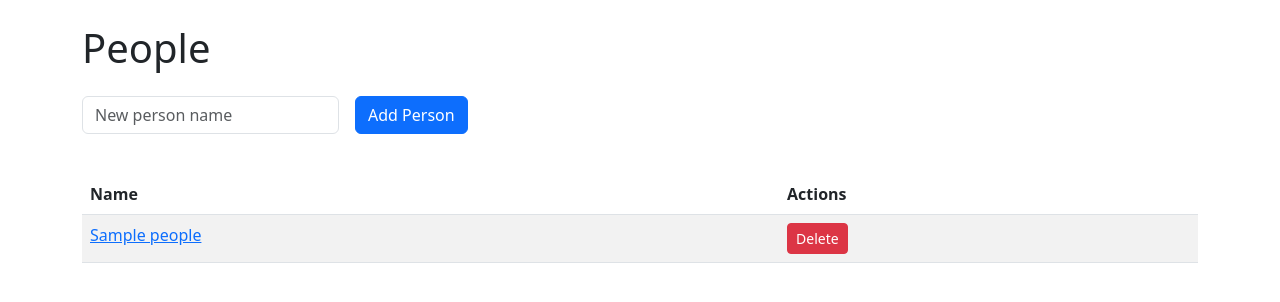
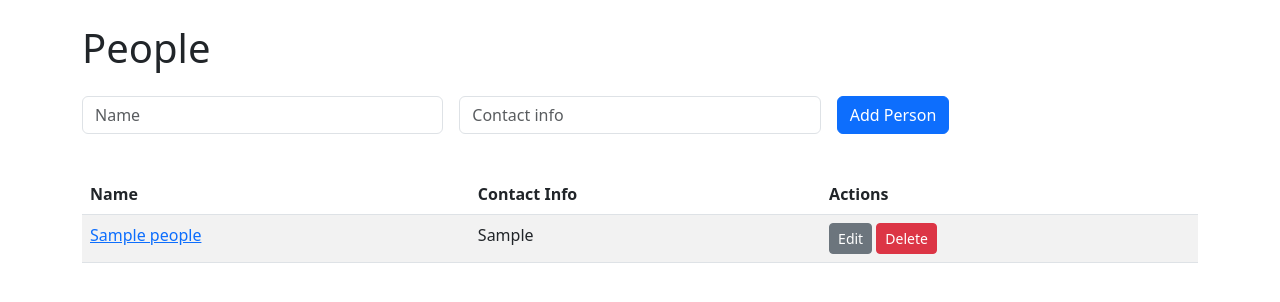
Before and after one commit to d-kholin/tooltracker, a Flask app: page /people in a window 1280 px wide. Shown: the part 56-358 px from the top of the page. Run offline with Flask 3, Linux system fonts and the light colour scheme; tables that the repository leaves empty hold one stand-in row (values such as "Sample post").

Commit message:
Require existing people for lending and add contact info

```diff
--- a/app.py
+++ b/app.py
@@ -35,10 +35,16 @@ def init_db():
             """
             CREATE TABLE IF NOT EXISTS people (
                 id INTEGER PRIMARY KEY AUTOINCREMENT,
-                name TEXT NOT NULL UNIQUE
+                name TEXT NOT NULL UNIQUE,
+                contact_info TEXT
             )
             """
         )
+        # Ensure contact_info column exists for older databases
+        try:
+            c.execute("ALTER TABLE people ADD COLUMN contact_info TEXT")
+        except sqlite3.OperationalError:
+            pass
         c.execute(
             """
             CREATE TABLE IF NOT EXISTS loans (
@@ -120,7 +126,7 @@ def delete_tool(tool_id):
 @app.route('/lend/<int:tool_id>', methods=['GET', 'POST'])
 def lend_tool(tool_id):
     if request.method == 'POST':
-        person = request.form['person']
+        person_id = request.form.get('person_id')
         with get_conn() as conn:
             c = conn.cursor()
             c.execute(
@@ -130,21 +136,26 @@ def lend_tool(tool_id):
             if c.fetchone()[0] > 0:
                 flash('Tool already lent out')
             else:
-                c.execute("SELECT id FROM people WHERE name=?", (person,))
+                c.execute("SELECT id FROM people WHERE id=?", (person_id,))
                 row = c.fetchone()
-                if row:
-                    person_id = row[0]
+                if not row:
+                    flash('Person not found')
                 else:
-                    c.execute("INSERT INTO people (name) VALUES (?)", (person,))
-                    person_id = c.lastrowid
-                lent_on = datetime.date.today().isoformat()
-                c.execute(
-                    "INSERT INTO loans (tool_id, person_id, lent_on) VALUES (?, ?, ?)",
-                    (tool_id, person_id, lent_on),
-                )
-                conn.commit()
+                    lent_on = datetime.date.today().isoformat()
+                    c.execute(
+                        "INSERT INTO loans (tool_id, person_id, lent_on) VALUES (?, ?, ?)",
+                        (tool_id, person_id, lent_on),
+                    )
+                    conn.commit()
         return redirect(url_for('index'))
-    return render_template('lend_tool.html', tool_id=tool_id)
+    with get_conn() as conn:
+        c = conn.cursor()
+        c.execute("SELECT id, name FROM people ORDER BY name")
+        people = c.fetchall()
+        if not people:
+            flash('No people available. Add a person first.')
+            return redirect(url_for('people'))
+    return render_template('lend_tool.html', tool_id=tool_id, people=people)
 
 
 @app.route('/return/<int:tool_id>', methods=['POST'])
@@ -170,17 +181,21 @@ def return_tool(tool_id):
 def people():
     if request.method == 'POST':
         name = request.form['name']
+        contact_info = request.form.get('contact_info', '')
         with get_conn() as conn:
             c = conn.cursor()
             try:
-                c.execute("INSERT INTO people (name) VALUES (?)", (name,))
+                c.execute(
+                    "INSERT INTO people (name, contact_info) VALUES (?, ?)",
+                    (name, contact_info),
+                )
                 conn.commit()
             except sqlite3.IntegrityError:
                 flash('Person already exists')
         return redirect(url_for('people'))
     with get_conn() as conn:
         c = conn.cursor()
-        c.execute("SELECT id, name FROM people ORDER BY name")
+        c.execute("SELECT id, name, contact_info FROM people ORDER BY name")
         people = c.fetchall()
     return render_template('people.html', people=people)
 
@@ -202,7 +217,7 @@ def delete_person(person_id):
 def person_detail(person_id):
     with get_conn() as conn:
         c = conn.cursor()
-        c.execute("SELECT name FROM people WHERE id=?", (person_id,))
+        c.execute("SELECT name, contact_info FROM people WHERE id=?", (person_id,))
         person = c.fetchone()
         if not person:
             return redirect(url_for('people'))
@@ -218,6 +233,29 @@ def person_detail(person_id):
         )
         loans = c.fetchall()
     return render_template('person_loans.html', person=person, loans=loans)
+
+
+@app.route('/people/<int:person_id>/edit', methods=['GET', 'POST'])
+def edit_person(person_id):
+    with get_conn() as conn:
+        c = conn.cursor()
+        if request.method == 'POST':
+            name = request.form['name']
+            contact_info = request.form.get('contact_info', '')
+            try:
+                c.execute(
+                    "UPDATE people SET name=?, contact_info=? WHERE id=?",
+                    (name, contact_info, person_id),
+                )
+                conn.commit()
+                return redirect(url_for('people'))
+            except sqlite3.IntegrityError:
+                flash('Person already exists')
+        c.execute("SELECT id, name, contact_info FROM people WHERE id=?", (person_id,))
+        person = c.fetchone()
+        if not person:
+            return redirect(url_for('people'))
+    return render_template('edit_person.html', person=person)
 
 
 @app.route('/report')
--- a/templates/people.html
+++ b/templates/people.html
@@ -2,8 +2,11 @@
 {% block content %}
 <h1 class="mb-4">People</h1>
 <form method="post" class="row g-3 mb-4">
-  <div class="col-auto">
-    <input type="text" class="form-control" name="name" placeholder="New person name" required>
+  <div class="col-md-4">
+    <input type="text" class="form-control" name="name" placeholder="Name" required>
+  </div>
+  <div class="col-md-4">
+    <input type="text" class="form-control" name="contact_info" placeholder="Contact info">
   </div>
   <div class="col-auto">
     <button type="submit" class="btn btn-primary mb-3">Add Person</button>
@@ -11,13 +14,15 @@
 </form>
 <table class="table table-striped">
   <thead>
-    <tr><th>Name</th><th>Actions</th></tr>
+    <tr><th>Name</th><th>Contact Info</th><th>Actions</th></tr>
   </thead>
   <tbody>
   {% for p in people %}
     <tr>
       <td><a href="{{ url_for('person_detail', person_id=p.id) }}">{{ p.name }}</a></td>
+      <td>{{ p.contact_info }}</td>
       <td>
+        <a href="{{ url_for('edit_person', person_id=p.id) }}" class="btn btn-sm btn-secondary">Edit</a>
         <form action="{{ url_for('delete_person', person_id=p.id) }}" method="post" class="d-inline">
           <button type="submit" class="btn btn-sm btn-danger">Delete</button>
         </form>
--- a/templates/person_loans.html
+++ b/templates/person_loans.html
@@ -1,6 +1,7 @@
 {% extends 'base.html' %}
 {% block content %}
 <h1 class="mb-4">{{ person.name }}'s Borrowing History</h1>
+<p><strong>Contact:</strong> {{ person.contact_info }}</p>
 <table class="table table-striped">
   <thead>
     <tr><th>Tool</th><th>Lent On</th><th>Returned On</th></tr>
```
Also changed, not shown: templates/edit_person.html (added, +17 -0 lines), templates/lend_tool.html (+6 -1 lines).
